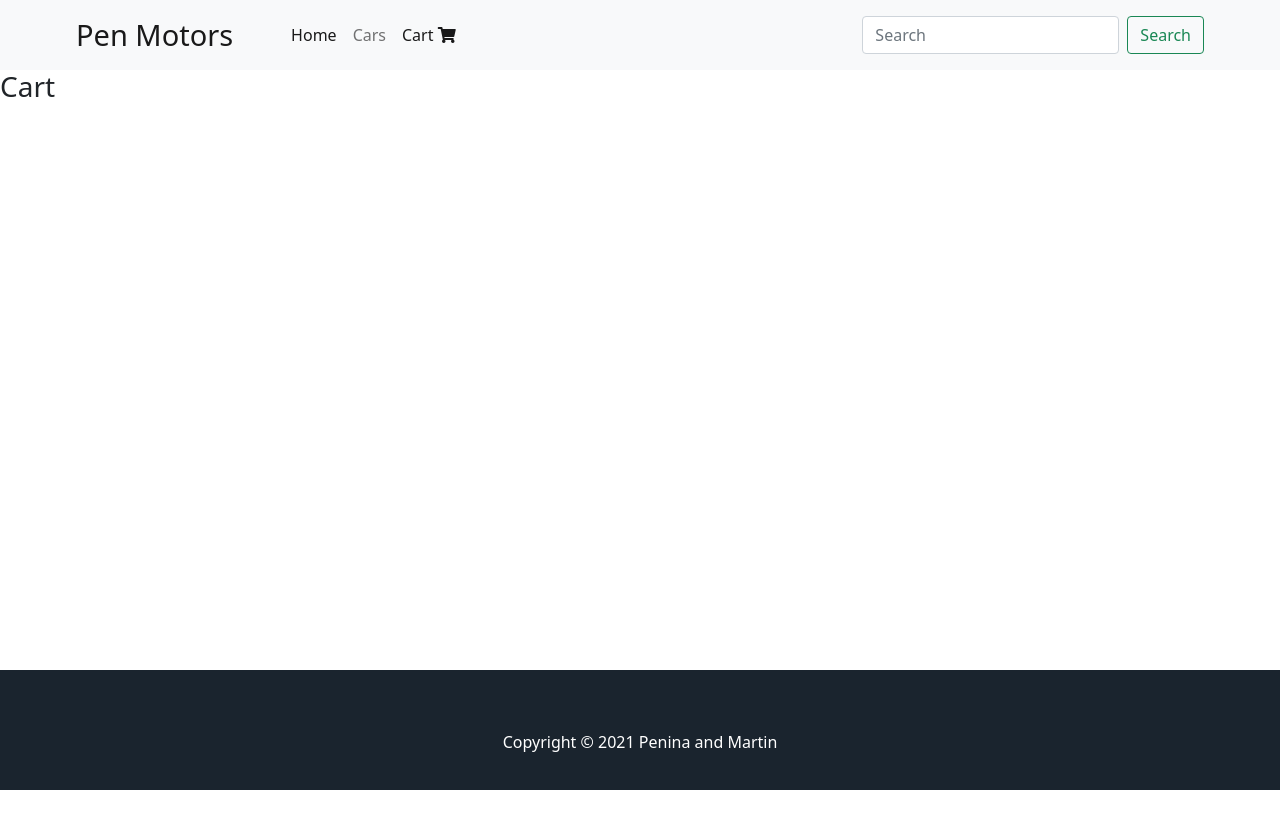
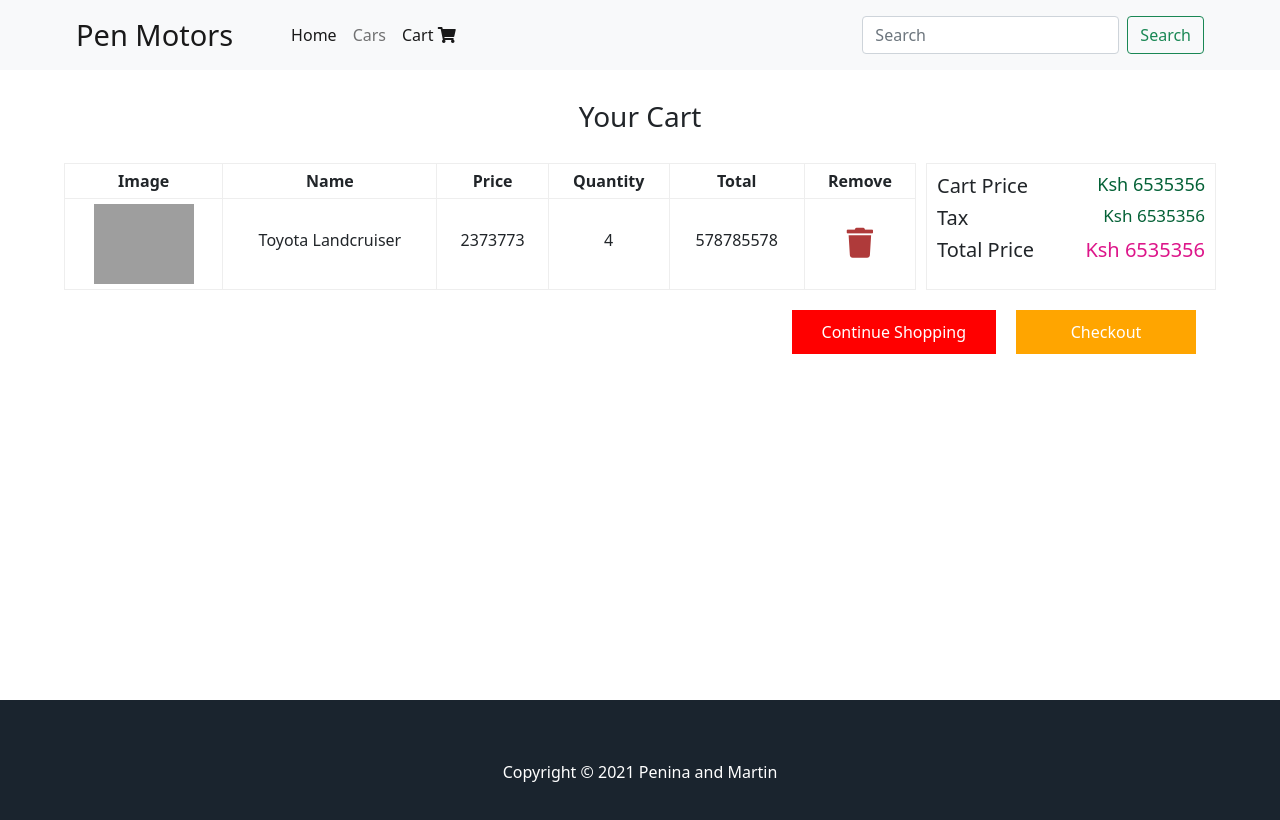
Before and after one commit to marville001/pen-motors, a React (Create React App) app: page /cart in a window 1280 px wide. Built offline with nearby package versions, Linux system fonts and the light colour scheme; no server answers; grey boxes are pictures that could not be loaded.

Commit message:
Added cart page

```diff
--- a/src/index.css
+++ b/src/index.css
@@ -2,7 +2,12 @@
   margin: 0;
   padding: 0;
   box-sizing: border-box;
+
 }
+a{
+  text-decoration: none;
+}
+
 .main-container{
   min-height: 75vh;
 }
@@ -98,6 +103,7 @@
 
 .list-card img{
   width:100%;
+  height: 220px;
   border-radius: 5px;
 }
 .list-card h4{
@@ -174,3 +180,134 @@
   max-width: 700px;
   margin-bottom: 50px;
 }
+
+
+/* Cart */
+
+.cart-heading{
+  margin: 30px 0px;
+  text-align: center;
+}
+.empty-cart{
+  display: flex;
+  justify-content: center;
+  align-items: center;
+  min-height: 300px;
+  color: rgb(112, 111, 111);
+}
+
+.empty-cart h5{
+  /* font-size: 30px; */
+}
+
+.cart-container{
+  display: grid;
+  grid-template-columns: 1fr 300px;
+}
+.cart-total-container{
+  border: 1px solid #eee;
+  display: inline-block;
+  max-width: 400px;
+  margin-left: 10px;
+  padding: 10px;
+
+}
+@media (max-width: 900px) {
+  .cart-container{
+    display: grid;
+    grid-template-columns: 1fr;
+  }
+  .cart-total-container{
+    margin-top: 10px;
+    margin-left: 0px;
+  }
+}
+
+.cart-item{
+  display: flex;
+}
+.cart-item-details{
+  display: flex;
+}
+.cart-item img{
+  width: 100px;
+  height: 80px;
+}
+.cart-item-name,
+.cart-item-price,
+.cart-item-quantity,
+.cart-item-total
+{
+  font-size: 16px;
+}
+.cart-item table{
+  width: 100%;
+}
+.cart-item table tr td,
+.cart-item table tr th
+{
+  padding: 5px 10px;
+  text-align: center;
+  border: 1px solid #eee;
+}
+.cart-item .fa-trash{
+  font-size: 30px;
+  color: rgb(175, 58, 58);
+}
+.cart-total-item{
+  display: flex;
+  justify-content: space-between;
+}
+.cart-total-item:nth-child(1) span:nth-child(2){
+  font-size: 18px;
+}
+.cart-total-item:nth-child(2) span:nth-child(2){
+  font-size: 17px;
+}
+.cart-total-item:nth-child(3) span:nth-child(2){
+  font-size: 20px;
+  color: rgb(221, 22, 138);
+}
+
+.cart-total-item span:nth-child(1){
+  font-size: 20px;
+}
+.cart-total-item span:nth-child(2){
+  color: rgb(4, 97, 54);
+}
+
+.cart-btns{
+  display: flex;
+  margin-top: 20px;
+  justify-content: flex-end;
+}
+.cart-btns a{
+  display: block;
+  min-width: 180px;
+  padding: 10px 30px;
+  text-align: center;
+  margin-right: 20px;
+}
+
+.cart-btns a:hover{
+  color: #fff;
+  opacity: .8;
+
+}
+.continue-btn{
+  background-color: red;
+  color: #fff;
+}
+
+.checkout-btn{
+  background-color: orange;
+  color: #fff;
+}
+
+@media (max-width: 600px) {
+  .cart-btns a{
+    flex: 1;
+    width: auto;
+  }
+}
+/* End Cart */
--- a/src/pages/Cart.jsx
+++ b/src/pages/Cart.jsx
@@ -1,11 +1,69 @@
-import React from 'react'
+import React from "react";
+import { Link } from "react-router-dom";
 
 const Cart = () => {
-    return (
-        <div>
-            <h3>Cart</h3>
+  return (
+    <div className="page-container">
+      <h3 className="cart-heading">Your Cart</h3>
+      {/* <div className="empty-cart">
+                <h5>YOUR CART IS EMPTY</h5>
+            </div> */}
+      <div className="cart-container">
+        <div className="cart-list">
+          <div className="cart-item">
+            <table>
+              <tr>
+                <th>Image</th>
+                <th>Name</th>
+                <th>Price</th>
+                <th>Quantity</th>
+                <th>Total</th>
+                <th>Remove</th>
+              </tr>
+              <tr>
+                <td>
+                  <img
+                    src="https://www.extremetech.com/wp-content/uploads/2019/12/SONATA-hero-option1-764A5360-edit.jpg"
+                    alt=""
+                  />
+                </td>
+                <td>
+                  <h4 className="cart-item-name">Toyota Landcruiser</h4>
+                </td>
+                <td>
+                  <h4 className="cart-item-price">2373773</h4>
+                </td>
+                <td>
+                  <h4 className="cart-item-price">4</h4>
+                </td>
+                <td>
+                  <h4 className="cart-item-total">578785578</h4>
+                </td>
+                <td>
+                  <i className="fa fa-trash"></i>
+                </td>
+              </tr>
+            </table>
+          </div>
         </div>
-    )
-}
+        <div className="cart-total-container">
+          <h4 className="cart-total-item">
+            <span>Cart Price</span> <span>Ksh 6535356</span>
+          </h4>
+          <h4 className="cart-total-item">
+            <span>Tax</span> <span>Ksh 6535356</span>
+          </h4>
+          <h4 className="cart-total-item">
+            <span>Total Price</span> <span>Ksh 6535356</span>
+          </h4>
+        </div>
+      </div>
+    <div className="cart-btns">
+        <Link className="continue-btn" to="/cars">Continue Shopping</Link>
+        <Link className="checkout-btn">Checkout</Link>
+    </div>
+    </div>
+  );
+};
 
-export default Cart
+export default Cart;
```
